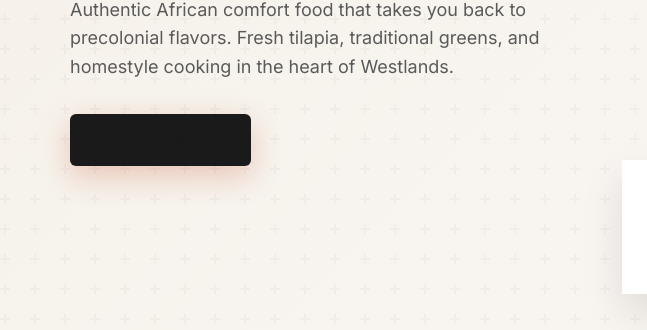
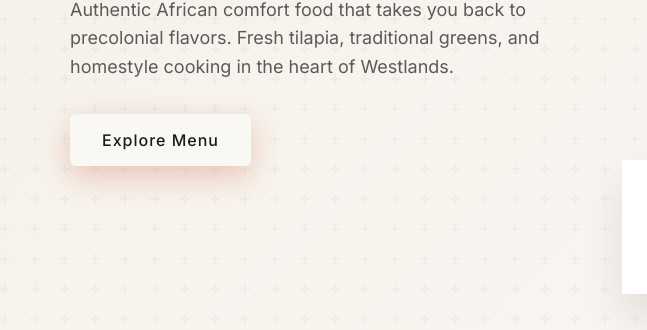
Before and after one commit to MaximusGunius/K-osewe, a plain HTML site: page index.html in a window 1280 px wide. In both pictures the pointer is over the link "Explore Menu". Shown: the part 436-766 px from the top of the page, 0-647 px from the left. Drawn offline with nearby package versions, Linux system fonts and the light colour scheme.

Commit message:
Change hover background color for btn-primary-custom

```diff
--- a/css/styles.css
+++ b/css/styles.css
@@ -200,7 +200,7 @@ body {
 }
 
 .btn-primary-custom:hover {
-  background: var(--primary);
+  background: var(--light);
   transform: translateY(-2px);
   box-shadow: 0 10px 30px rgba(199, 91, 57, 0.3);
 }
```
